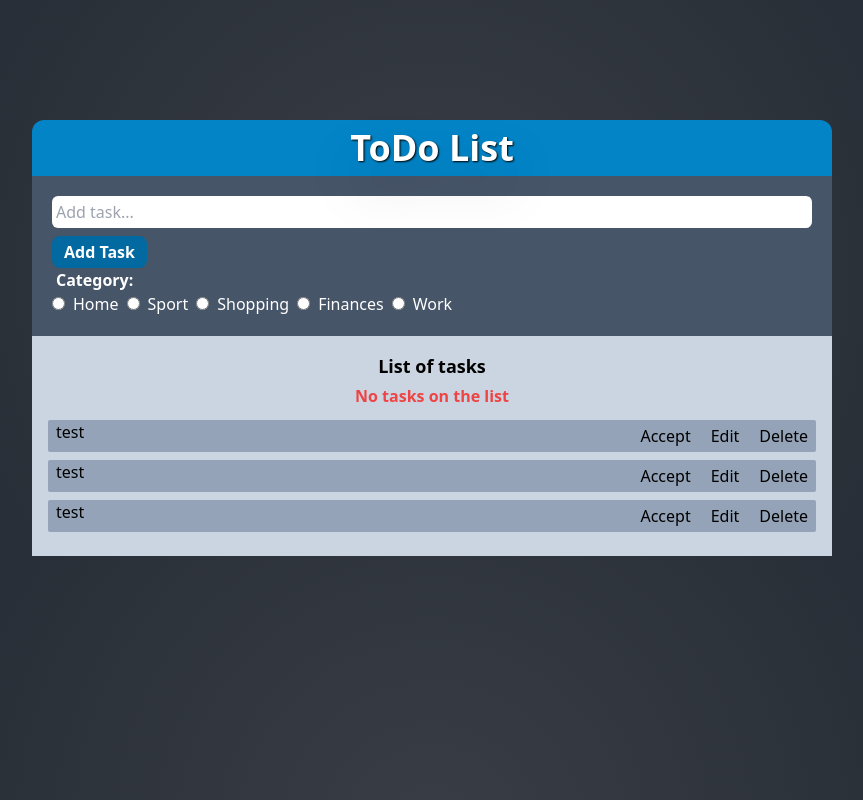
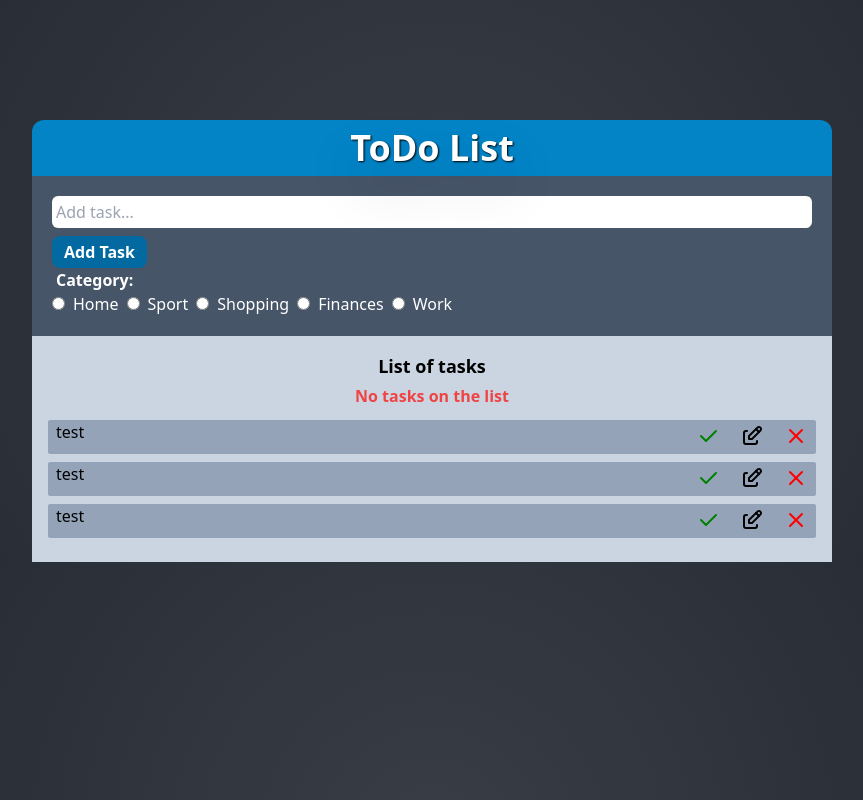
Before and after one commit to Astilion/ToDoApp, a React (Vite) app: page / in a window 1280 px wide. Shown: the whole page, without its empty margins (208-1071 px from the left). Built offline with nearby package versions, Linux system fonts and the light colour scheme.

Commit message:
added icons for task buttons

```diff
--- a/package.json
+++ b/package.json
@@ -10,6 +10,7 @@
     "preview": "vite preview"
   },
   "dependencies": {
+    "@tabler/icons-react": "^2.42.0",
     "react": "^18.2.0",
     "react-dom": "^18.2.0",
     "react-router-dom": "^6.19.0"
--- a/src/App.tsx
+++ b/src/App.tsx
@@ -1,6 +1,7 @@
 import Header from "./components/ui/Header";
 import NewTask from "./components/NewTask";
 import Tasks from "./components/Tasks";
+
 function App() {
 	return (
 		<div className="w-full ">
--- a/src/components/TaskButtons.tsx
+++ b/src/components/TaskButtons.tsx
@@ -1,11 +1,12 @@
 import Button from "./ui/Button";
+import { IconCheck, IconX, IconEdit } from '@tabler/icons-react';
 
 const TaskButtons = () => {
 	return (
 		<div className='inline-block'>
-			<Button>Accept</Button>
-			<Button>Edit</Button>
-			<Button>Delete</Button>
+			<Button><IconCheck color="green"/></Button>
+			<Button><IconEdit/></Button>
+			<Button><IconX color="red"/></Button>
 		</div>
 	);
 };
```
